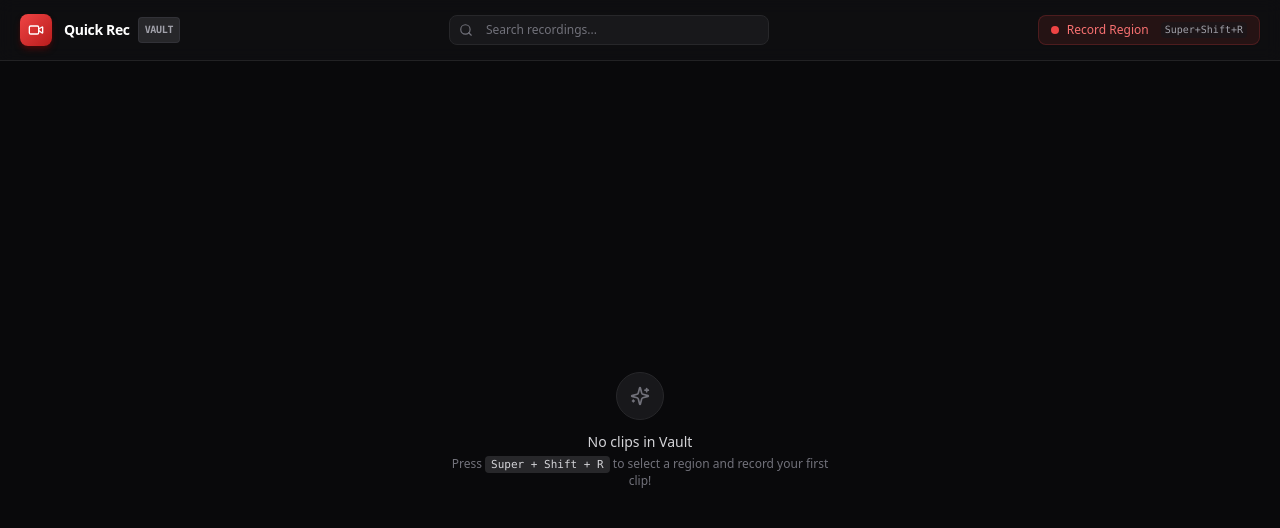
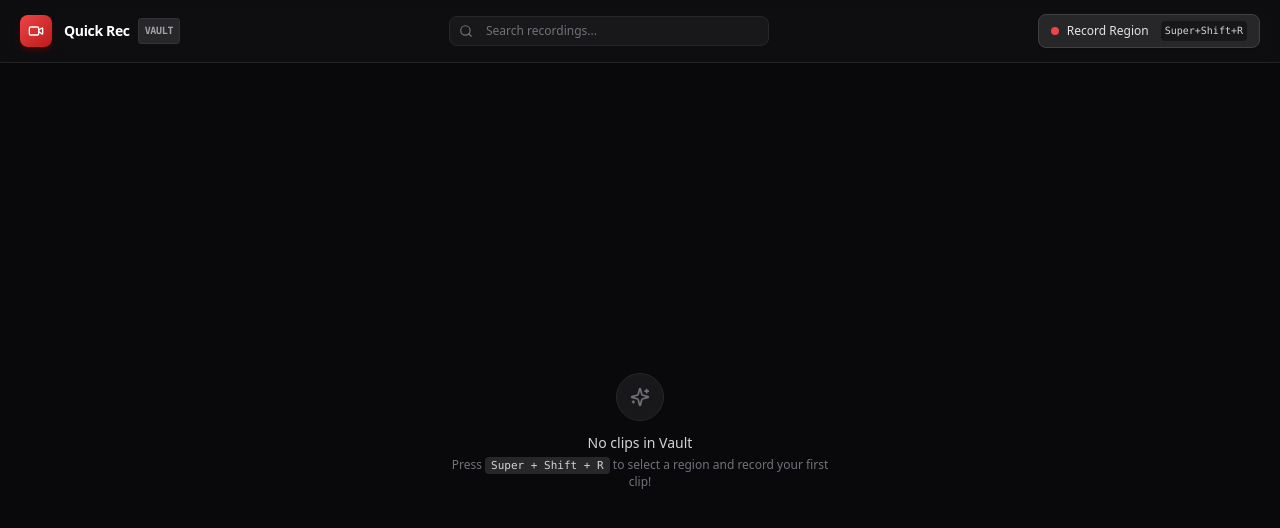
Before and after one commit to HaoNgo232/quick-rec, a React (Vite) app: page / in a window 1280 px wide. Shown: the top 528 px of the page. Built offline with nearby package versions, Linux system fonts and the light colour scheme; the HTML template or start-up script is replaced by a standard one.

Commit message:
fix: use xclip for persistent clipboard copy and resolve button text ghosting

```diff
--- a/src/components/Header.tsx
+++ b/src/components/Header.tsx
@@ -37,19 +37,21 @@ export function Header() {
       {/* Record CTA Button */}
       <button
         onClick={actions.toggleRecord}
-        className={`flex items-center gap-2 px-3 py-1.5 rounded-lg text-xs font-medium transition-all shadow-sm ${
+        className={`relative isolate flex items-center gap-2 px-3 py-1.5 rounded-lg text-xs font-medium transition shadow-sm select-none ${
           state.isRecording
-            ? "bg-amber-500/20 text-amber-300 border border-amber-500/30 hover:bg-amber-500/30 animate-pulse"
-            : "bg-red-500/10 text-red-400 border border-red-500/20 hover:bg-red-500/20 hover:border-red-500/40"
+            ? "bg-red-600 hover:bg-red-700 text-white border border-red-500 animate-pulse"
+            : "bg-zinc-800 hover:bg-zinc-700 text-zinc-200 border border-zinc-700"
         }`}
       >
-        <div
+        <span
           className={`w-2 h-2 rounded-full ${
-            state.isRecording ? "bg-amber-400" : "bg-red-500"
+            state.isRecording ? "bg-white" : "bg-red-500"
           }`}
         />
-        {state.isRecording ? "Recording... (Click to stop)" : "Record Region"}
-        <kbd className="ml-1 px-1 py-0.2 text-[10px] bg-zinc-900/60 rounded text-zinc-400 font-mono">
+        <span key={state.isRecording ? "rec-active" : "rec-idle"}>
+          {state.isRecording ? "Stop Recording" : "Record Region"}
+        </span>
+        <kbd className="ml-1 px-1 py-0.5 text-[10px] bg-black/40 rounded text-zinc-300 font-mono">
           Super+Shift+R
         </kbd>
       </button>
```
Also changed, not shown: 2 other files (tests, documents, lock files or other folders).
